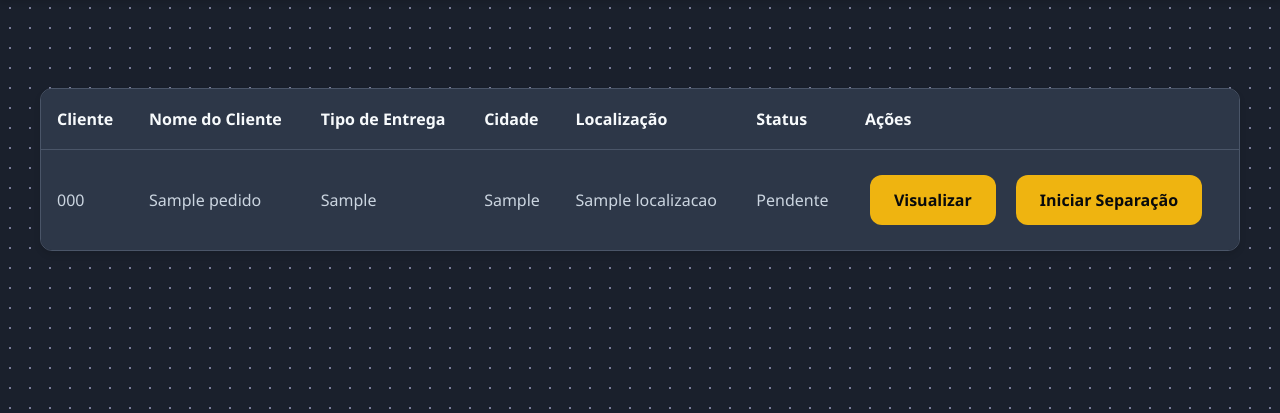
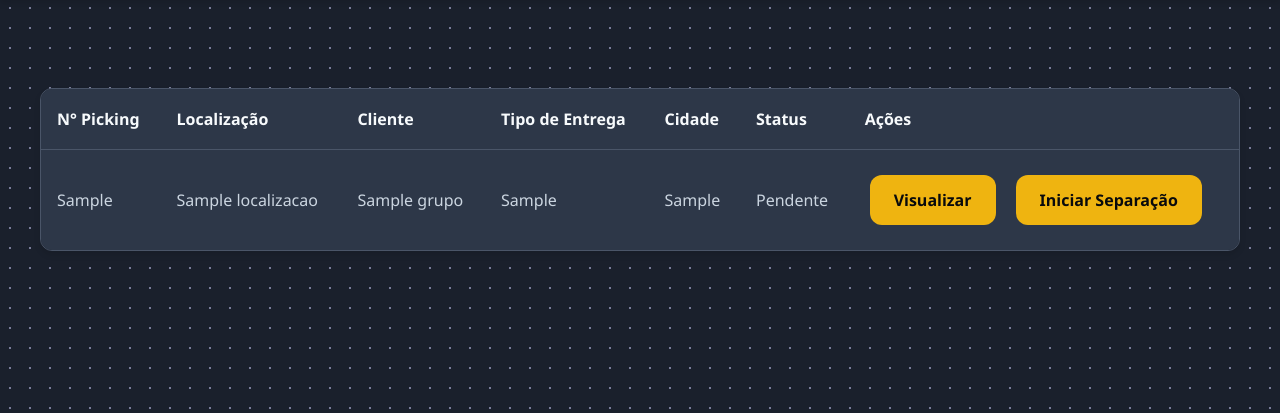
Before and after one commit to CarlosArantes53/RIOFER-SGD, a Flask app: template templates/pedidos.html in a window 1280 px wide. Shown: the part 82-495 px from the top of the page. Run offline with Flask 3, Linux system fonts and the light colour scheme; the template is opened without the code that fills it: most values are stand-ins (such as "Sample title", 1, 10 or a date in 2020).

Commit message:
pedidos agrupados

```diff
--- a/templates/layout.html
+++ b/templates/layout.html
@@ -15,7 +15,7 @@
         <div class="nav-links">
             {% if session.user %}
                 <a href="{{ url_for('pedidos.listar_pedidos') }}">Pedidos</a>
-                <a href="{{ url_for('painel_retirada.painel_retirada') }}">Painel Retira</a>
+                <a href="{{ url_for('painel_retirada.painel_retirada_view') }}">Painel Retira</a>
                 {% if 'admin' in session.user.roles %}
                     <a href="{{ url_for('admin.manage_users') }}">Admin</a>
                 {% endif %}
--- a/templates/pedidos.html
+++ b/templates/pedidos.html
@@ -7,54 +7,62 @@
     <table class="table-users">
         <thead>
             <tr>
+                <th>N° Picking</th>
+                <th>Localização</th>
                 <th>Cliente</th>
-                <th>Nome do Cliente</th>
                 <th>Tipo de Entrega</th>
                 <th>Cidade</th>
-                <th>Localização</th>
                 <th>Status</th>
                 <th>Ações</th>
             </tr>
         </thead>
         <tbody>
-            {% for pedido in pedidos %}
+            {% for grupo in pedidos_agrupados %}
+                {% for local in grupo.locations %}
                     <tr>
-                <td>{{ pedido.CardCode }}</td>
-                <td>{{ pedido.CardName }}</td>
+                        {% if loop.first %}
+                            <td rowspan="{{ grupo.locations|length }}">{{ grupo.AbsEntry }}</td>
+                        {% endif %}
+
+                        <td>{{ local.Localizacao }}</td>
+                        <td>{{ grupo.CardName }}</td>
                         <td>
-                    {% if pedido['U_TU_QuemEntrega'] == '01' %}
+                            {% if grupo['U_TU_QuemEntrega'] == '01' %}
                                 🚚 Entrega
-                    {% elif pedido['U_TU_QuemEntrega'] == '02' %}
+                            {% elif grupo['U_TU_QuemEntrega'] == '02' %}
                                 📦 Retirada
                             {% else %}
-                        {{ pedido['U_TU_QuemEntrega'] }}
+                                {{ grupo['U_TU_QuemEntrega'] }}
                             {% endif %}
                         </td>
-                <td>{{ pedido.U_GI_Cidade }}</td>
-                <td>{{ pedido.Localizacao }}</td>
-                <td>{{ pedido.Status }}</td>
+                        <td>{{ grupo.U_GI_Cidade }}</td>
+                        <td>{{ local.Status }}</td>
                         <td>
                             <div class="action-buttons">
-                        <a href="{{ url_for('pedidos.visualizar_picking', abs_entry=pedido.AbsEntry, localizacao=pedido.Localizacao) }}" class="btn">Visualizar</a>
+                                <a href="{{ url_for('pedidos.visualizar_picking', abs_entry=grupo.AbsEntry, localizacao=local.Localizacao) }}" class="btn">Visualizar</a>
 
-                        {% if 'Em separação' in pedido.Status and pedido.UserInSeparation == session.user['email'] %}
-                             <a href="{{ url_for('pedidos.separar_picking', abs_entry=pedido.AbsEntry, localizacao=pedido.Localizacao) }}" class="btn">Continuar Separação</a>
-                        {% elif 'Em separação' in pedido.Status %}
+                                {% set status = local.Status %}
+                                {% set user_in_separation = local.UserInSeparation %}
+
+                                {% if 'Em separação' in status and user_in_separation == session.user['email'] %}
+                                    <a href="{{ url_for('pedidos.separar_picking', abs_entry=grupo.AbsEntry, localizacao=local.Localizacao) }}" class="btn">Continuar Separação</a>
+                                {% elif 'Em separação' in status %}
                                     <button class="btn" disabled>Em separação</button>
 
-                        {% elif pedido.Status == 'Aguardando Packing' %}
-                            <a href="{{ url_for('packing.iniciar_packing', abs_entry=pedido.AbsEntry, localizacao=pedido.Localizacao) }}" class="btn">Iniciar Packing</a>
+                                {% elif status == 'Aguardando Packing' %}
+                                    <a href="{{ url_for('packing.iniciar_packing', abs_entry=grupo.AbsEntry, localizacao=local.Localizacao) }}" class="btn">Iniciar Packing</a>
 
-                        {% elif pedido.Status == 'Packing Finalizado' %}
+                                {% elif status == 'Packing Finalizado' %}
                                     <button class="btn" disabled>Concluído</button>
 
                                 {% else %} {# Caso padrão para Status == 'Pendente' #}
-                            <a href="{{ url_for('pedidos.iniciar_separacao', abs_entry=pedido.AbsEntry, localizacao=pedido.Localizacao) }}" class="btn">Iniciar Separação</a>
+                                    <a href="{{ url_for('pedidos.iniciar_separacao', abs_entry=grupo.AbsEntry, localizacao=local.Localizacao) }}" class="btn">Iniciar Separação</a>
                                 {% endif %}
                             </div>
                         </td>
                     </tr>
                 {% endfor %}
+            {% endfor %}
         </tbody>
     </table>
 {% endblock %}
```
Also changed, not shown: routes/pedidos.py (+33 -11 lines). Lines whose indentation alone changed are shown as unchanged.
